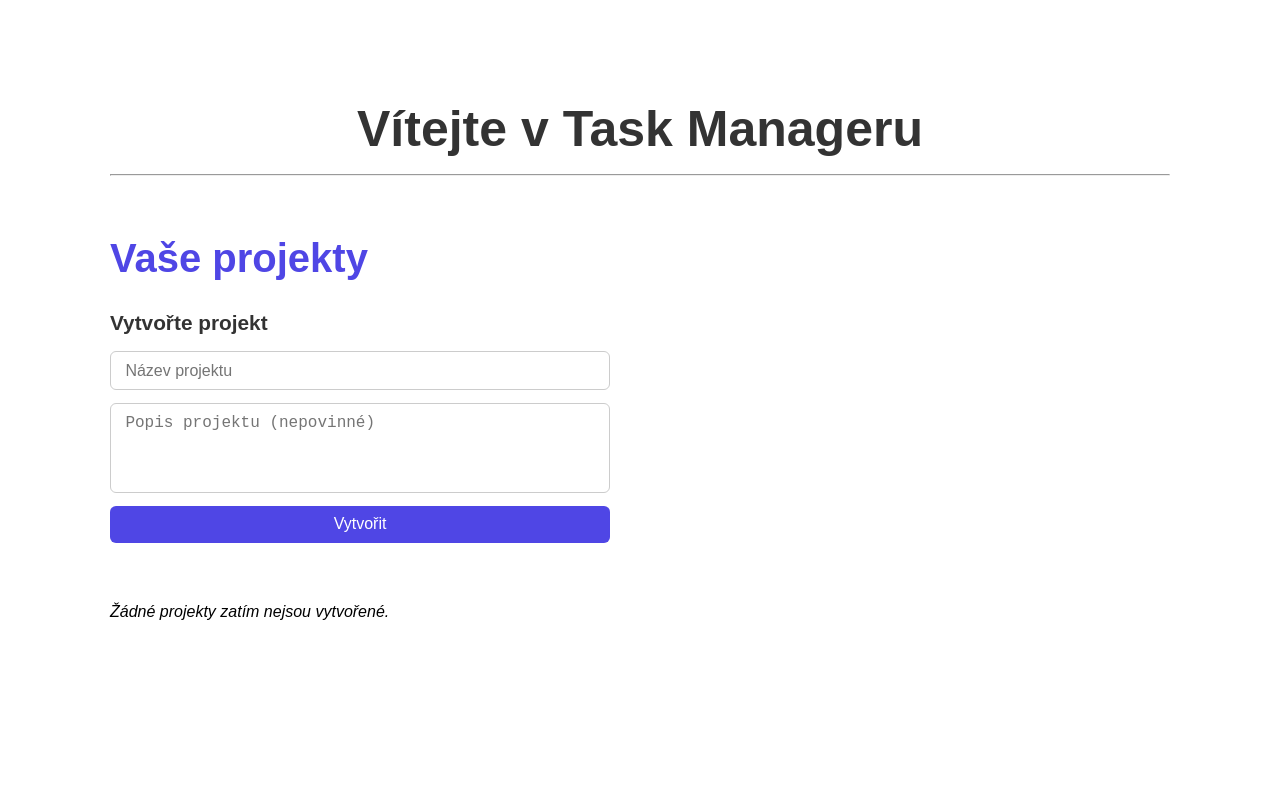
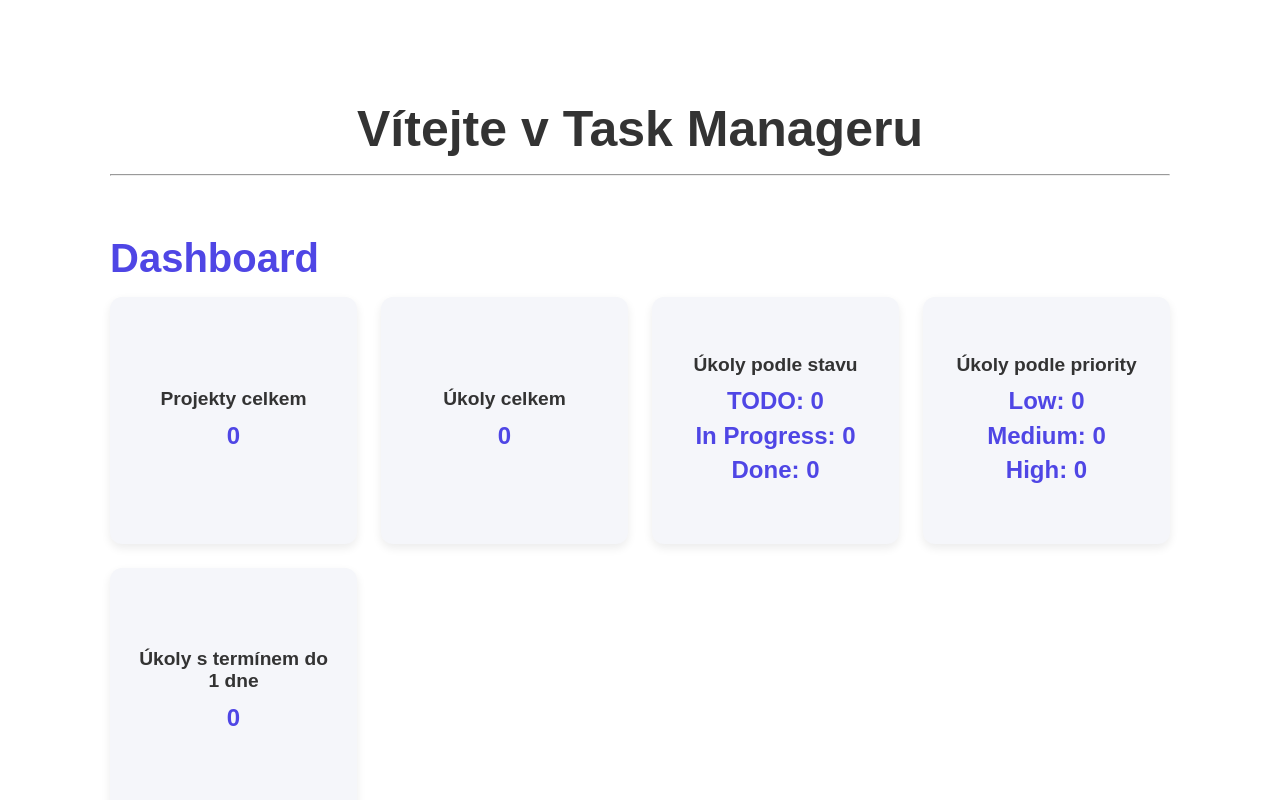
Before and after one commit to michalmikl1/bp-react-app, a React (Vite) app: page / in a window 1280 px wide. Shown: the top 800 px of the page. Built offline with nearby package versions, Linux system fonts and the light colour scheme.

Commit message:
added dashboards and task editing

```diff
--- a/src/features/Home.jsx
+++ b/src/features/Home.jsx
@@ -1,4 +1,5 @@
 import { useState, useEffect } from "react";
+import Dashboard from "./dashboard/Dashboard";
 import projectService from "../app/services/project.service";
 import "./home.css";
 import { useNavigate } from "react-router-dom";
@@ -84,7 +85,6 @@ export default function Home() {
     setEditingId(null);
   };
 
-  // Zkrácení popisu na max 60 znaků
   const truncateDescription = (desc) =>
     desc.length > 30 ? desc.slice(0, 27) + "..." : desc;
 
@@ -92,6 +92,11 @@ export default function Home() {
     <div className="home-container">
       <h1 className="home-title">Vítejte v Task Manageru</h1>
       <hr />
+
+      <h2 className="home-projects-title" id="home-projects-dashboard-title">
+        Dashboard
+      </h2>
+      <Dashboard />
 
       <h2 className="home-projects-title">Vaše projekty</h2>
 
--- a/src/features/dashboard/Dashboard.jsx
+++ b/src/features/dashboard/Dashboard.jsx
@@ -1,7 +1,68 @@
-import React from "react";
+import { useState, useEffect } from "react";
+import projectService from "../../app/services/project.service";
+import taskService from "../../app/services/task.service";
+import "./dashboard.css";
 
-const Dashboard = () => {
-  return <h1>Dashboard</h1>;
-};
+export default function Dashboard() {
+  const [projects, setProjects] = useState([]);
+  const [tasks, setTasks] = useState([]);
 
-export default Dashboard;
+  useEffect(() => {
+    setProjects(projectService.getProjects());
+    setTasks(taskService.getTasks());
+  }, []);
+
+  const totalProjects = projects.length;
+  const totalTasks = tasks.length;
+
+  const tasksByStatus = {
+    TODO: tasks.filter((t) => t.status === "TODO").length,
+    IN_PROGRESS: tasks.filter((t) => t.status === "IN_PROGRESS").length,
+    DONE: tasks.filter((t) => t.status === "DONE").length,
+  };
+
+  const tasksByPriority = {
+    LOW: tasks.filter((t) => t.priority === "LOW").length,
+    MEDIUM: tasks.filter((t) => t.priority === "MEDIUM").length,
+    HIGH: tasks.filter((t) => t.priority === "HIGH").length,
+  };
+
+  const tasksDueSoon = tasks.filter((t) => {
+    if (!t.dueDate) return false;
+    const now = new Date();
+    const due = new Date(t.dueDate);
+    const diff = (due - now) / (1000 * 60 * 60 * 24);
+    return diff >= 0 && diff <= 1;
+  }).length;
+
+  return (
+    <div className="db-container">
+      <div className="db-stats-grid">
+        <div className="db-stat-box">
+          <h3>Projekty celkem</h3>
+          <p>{totalProjects}</p>
+        </div>
+        <div className="db-stat-box">
+          <h3>Úkoly celkem</h3>
+          <p>{totalTasks}</p>
+        </div>
+        <div className="db-stat-box">
+          <h3>Úkoly podle stavu</h3>
+          <p>TODO: {tasksByStatus.TODO}</p>
+          <p>In Progress: {tasksByStatus.IN_PROGRESS}</p>
+          <p>Done: {tasksByStatus.DONE}</p>
+        </div>
+        <div className="db-stat-box">
+          <h3>Úkoly podle priority</h3>
+          <p>Low: {tasksByPriority.LOW}</p>
+          <p>Medium: {tasksByPriority.MEDIUM}</p>
+          <p>High: {tasksByPriority.HIGH}</p>
+        </div>
+        <div className="db-stat-box">
+          <h3>Úkoly s termínem do 1 dne</h3>
+          <p>{tasksDueSoon}</p>
+        </div>
+      </div>
+    </div>
+  );
+}
--- /dev/null
+++ b/src/features/dashboard/dashboard.css
@@ -0,0 +1,84 @@
+.db-container {
+  max-width: 1100px;
+}
+
+.db-title {
+  font-size: 40px;
+  text-align: center;
+  color: #4f46e5;
+  margin-bottom: 2rem;
+}
+
+.db-stats-grid {
+  display: grid;
+  grid-template-columns: repeat(auto-fit, minmax(220px, 1fr));
+  gap: 1.5rem;
+}
+
+.db-stat-box {
+  background-color: #f5f6fa;
+  border-radius: 12px;
+  box-shadow: 0 4px 10px rgba(0, 0, 0, 0.08);
+  padding: 1.5rem;
+
+  /* stejné rozměry */
+  display: flex;
+  flex-direction: column;
+  justify-content: center;
+  align-items: center;
+  aspect-ratio: 1 / 1; /* čtvercové boxy */
+  text-align: center;
+}
+
+.db-stat-box h3 {
+  font-size: 1.2rem;
+  margin-bottom: 0.5rem;
+  color: #333;
+}
+
+.db-stat-box p {
+  font-size: 1.5rem;
+  font-weight: bold;
+  color: #4f46e5;
+  margin: 0.2rem 0;
+}
+
+/* Responsive */
+@media (max-width: 1024px) {
+  .db-stats-grid {
+    grid-template-columns: repeat(auto-fit, minmax(180px, 1fr));
+  }
+}
+
+@media (max-width: 768px) {
+  .db-title {
+    font-size: 32px;
+  }
+
+  .db-stat-box p {
+    font-size: 1.2rem;
+  }
+}
+
+@media (max-width: 480px) {
+  .db-container {
+    margin: 60px auto;
+  }
+
+  .db-title {
+    font-size: 28px;
+  }
+
+  .db-stat-box {
+    padding: 1rem;
+    aspect-ratio: auto; /* pro malé obrazovky necháme flexibilní */
+  }
+
+  .db-stat-box h3 {
+    font-size: 1rem;
+  }
+
+  .db-stat-box p {
+    font-size: 1rem;
+  }
+}
--- a/src/features/home.css
+++ b/src/features/home.css
@@ -15,6 +15,10 @@
   margin: 60px 0 0 0;
   font-size: 40px;
   color: #4f46e5;
+}
+
+#home-projects-dashboard-title {
+  margin-bottom: 1rem;
 }
 
 .home-empty {
--- a/src/features/projects/projectDetail.css
+++ b/src/features/projects/projectDetail.css
@@ -11,11 +11,11 @@
   color: white;
   border: none;
   border-radius: 6px;
+  cursor: pointer;
   font-size: 1rem;
-  cursor: pointer;
-  transition:
-    background-color 0.2s ease,
-    transform 0.1s ease;
+  transition: 0.2s;
+  width: auto;
+  display: inline-block;
 }
 
 .back-btn:hover {
@@ -33,7 +33,6 @@
 .project-header-title {
   margin-bottom: 0.5rem;
 }
-
 .project-header-desc {
   margin-bottom: 1.5rem;
   font-style: italic;
@@ -57,19 +56,44 @@
   display: flex;
   justify-content: space-between;
   align-items: center;
+  margin-top: 2rem;
 }
 
-.task-button {
+.task-button,
+.task-save-btn,
+.task-delete-button {
+  flex: 0 0 auto;
+  width: auto;
+  display: inline-flex;
+  align-items: center;
+  justify-content: center;
   padding: 0.5rem 1rem;
+  border-radius: 6px;
+  border: none;
+  font-size: 1rem;
+  cursor: pointer;
+  transition: 0.2s;
+}
+
+.task-button,
+.task-save-btn {
   background-color: #4f46e5;
   color: white;
-  border: none;
-  border-radius: 6px;
-  font-size: 1rem;
-  cursor: pointer;
-  transition:
-    background-color 0.2s ease,
-    transform 0.1s ease;
+}
+.task-button:hover,
+.task-save-btn:hover {
+  background-color: #3730a3;
+  transform: translateY(-1px);
+}
+
+.task-delete-button {
+  background-color: #e53935;
+  font-size: 0.95rem;
+  color: white;
+}
+.task-delete-button:hover {
+  background-color: #b71c1c;
+  transform: translateY(-1px);
 }
 
 .task-form {
@@ -85,82 +109,75 @@
   border-radius: 8px;
   border: 1px solid #ddd;
   font-size: 1rem;
-  outline: none;
 }
 
 .task-form textarea {
   resize: none;
 }
 
-.task-save-btn {
+.task-grid {
+  display: grid;
+  gap: 1.2rem;
   margin-top: 1rem;
-  padding: 0.5rem 0;
-  background-color: #4f46e5;
-  color: white;
-  border: none;
-  border-radius: 6px;
-  font-size: 1rem;
-  cursor: pointer;
-  transition:
-    background-color 0.2s ease,
-    transform 0.1s ease;
-}
-
-.task-save-btn:hover {
-  background-color: #3730a3;
-  transform: translateY(-1px);
 }
 
 .task-card {
-  margin-top: 2rem;
   background: white;
   padding: 1rem;
   border-radius: 12px;
   box-shadow: 0 4px 12px rgba(0, 0, 0, 0.08);
+  display: flex;
+  flex-direction: column;
 }
 
-.task-card > * {
-  margin-bottom: 0.75rem;
+.task-inner-card > * {
+  margin-bottom: 0.5rem;
+  width: 100%;
 }
 
-.task-card-title {
-  margin-bottom: 0;
+.task-card-title,
+.task-card-title-input {
+  font-size: 1.2rem;
+  font-weight: bold;
+}
+.task-card-desc,
+.task-card-desc-input {
+  font-style: italic;
+  min-height: 40px;
+}
+.task-card-status,
+.task-card-priority,
+.task-card-enddate {
+  font-size: 0.95rem;
+  color: #333;
 }
 
-.task-card-desc {
-  font-style: italic;
+.task-card-title-input,
+.task-card-desc-input,
+.task-card select,
+.task-card input[type="date"] {
+  padding: 0.5rem;
+  font-size: 1rem;
+  border-radius: 6px;
+  border: 1px solid #ccc;
 }
 
-.task-button:hover {
-  background-color: #3730a3;
-  transform: translateY(-1px);
+#task-card-desc-input-textarea {
+  resize: none;
 }
 
-.task-delete-button {
-  margin: 0.5rem 0 0 0;
-  padding: 0.5rem 1rem;
-  background-color: #4f46e5;
-  color: white;
-  border: none;
-  border-radius: 6px;
-  font-size: 1rem;
-  cursor: pointer;
-  transition:
-    background-color 0.2s ease,
-    transform 0.1s ease;
+.task-card-buttons {
+  display: flex;
+  gap: 0.5rem;
+  justify-content: flex-start;
+  flex-wrap: wrap;
+  margin-top: 0.5rem;
 }
 
-.task-delete-button:hover {
-  background-color: #3730a3;
-  transform: translateY(-1px);
-}
-
-/* Mobile adjustments */
 @media (max-width: 600px) {
   .project-detail-container {
     padding: 1rem;
   }
-
   .project-header {
     padding: 1.2rem;
   }
```
Also changed, not shown: src/features/projects/ProjectDetail.jsx (+110 -33 lines).
